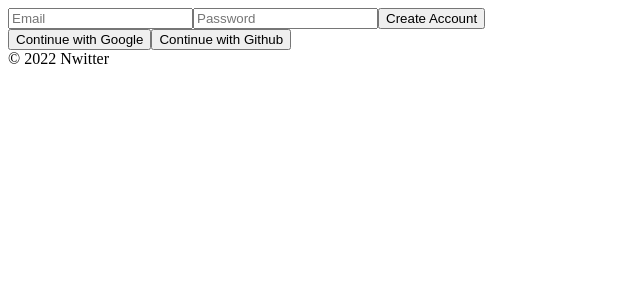
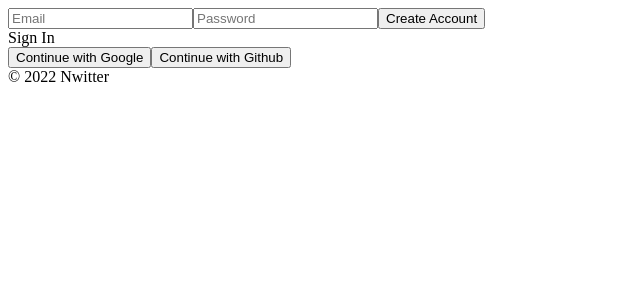
Before and after one commit to eunbeann/TwitterClone, a React (Create React App) app: page /#/ in a window 1280 px wide. Shown: the top 300 px of the page, without its empty margins (0-640 px from the left). Built offline with nearby package versions, Linux system fonts and the light colour scheme; no server answers.

Commit message:
feat:Basic LogIn ~04-05 p,93

```diff
--- a/src/routes/Auth.js
+++ b/src/routes/Auth.js
@@ -6,6 +6,8 @@
     const [email, setEmail] = useState("");
     const [password, setPassword] = useState("");
     const [newAccount, setnewAccount] = useState(true);
+    const [error, setError] = useState("")
+    const toggleAccount = () => setnewAccount((prev) => !prev);
 
     const onChange = (event) => {
         const {
@@ -30,7 +32,7 @@
             }
             console.log(data);
         } catch (error) {
-            console.log(error);
+            setError(error.message);
         }
     };
 
@@ -39,8 +41,12 @@
         <form onSubmit={onSubmit}>
             <input name="email" type="email" placeholder="Email" value={email} onChange={onChange} required />
             <input name="password" type="password" placeholder="Password" required value={password} onChange={onChange} />
-            <input type="submit" value={newAccount ? "Create Account" : "Log In"} />
-        </form>
+                <input type="submit" value={newAccount ? "Create Account" : "Log In"} />
+                {error}
+            </form>
+            <span onClick={toggleAccount}>
+                {newAccount ? "Sign In" : "Create Account"}
+            </span>
         <div>
             <button>Continue with Google</button>
             <button>Continue with Github</button>
```
